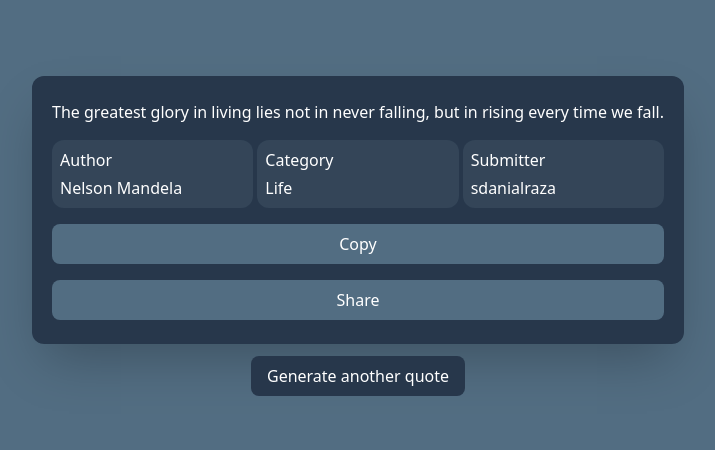
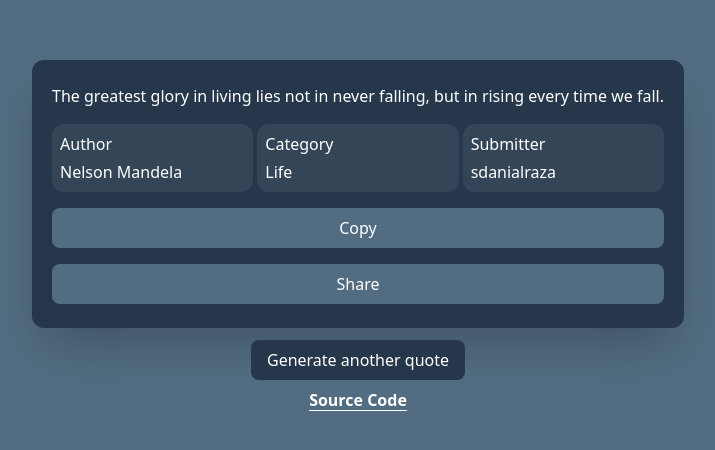
Before and after one commit to sdanialraza/quotes-generator, a Next.js app: page /1 in a window 1280 px wide. Shown: the part 166-616 px from the top of the page, without its empty margins (282-997 px from the left). Built offline with nearby package versions, Linux system fonts and the light colour scheme.

Commit message:
feat: add link to source code (#8)

```diff
--- a/src/app/[quoteId]/page.tsx
+++ b/src/app/[quoteId]/page.tsx
@@ -3,9 +3,11 @@
 import { useCallback } from "react"
 import { useRouter } from "next/navigation"
 import copy from "copy-to-clipboard"
+import Link from "next/link"
 import toast from "react-hot-toast"
 
 import { rawQuotes } from "@/data/rawQuotes"
+import { REPOSITORY_LINK } from "@/util"
 import Quote from "@/components/Quote"
 import useRandomItem from "@/hooks/useRandomItem"
 
@@ -55,6 +57,14 @@ export default function Page({ params }: Props) {
       <button className="button bg-card-color hover:bg-gray-800" onClick={handleClick}>
         Generate another quote
       </button>
+      <Link
+        className="text-md text-center font-semibold underline underline-offset-4 hover:text-card-color"
+        href={REPOSITORY_LINK}
+        rel="noopener noreferrer"
+        target="_blank"
+      >
+        Source Code
+      </Link>
     </div>
   )
 }
--- /dev/null
+++ b/src/util/constants.ts
@@ -0,0 +1 @@
+export const REPOSITORY_LINK = "https://github.com/sdanialraza/quotes-generator" as const
--- /dev/null
+++ b/src/util/index.ts
@@ -0,0 +1,2 @@
+export * from "@/util/constants"
+export * from "@/util/fonts"
```
